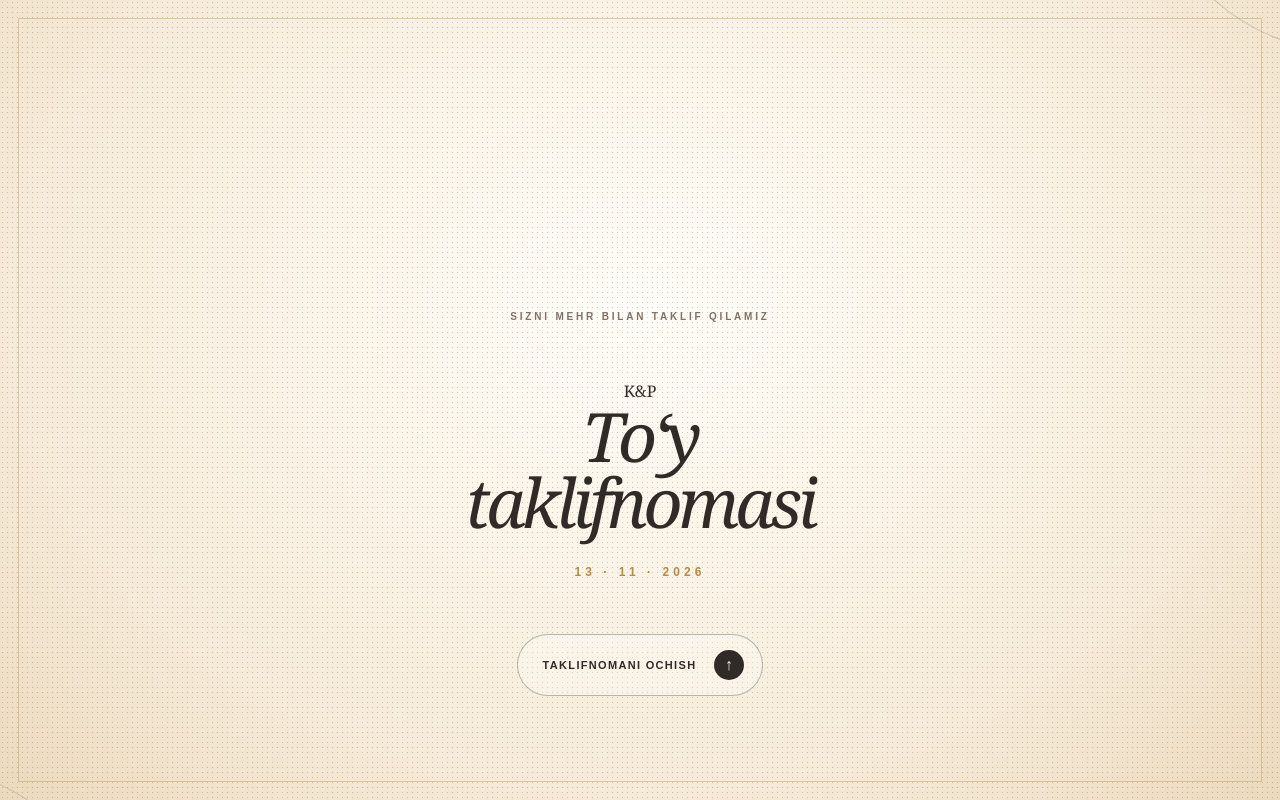
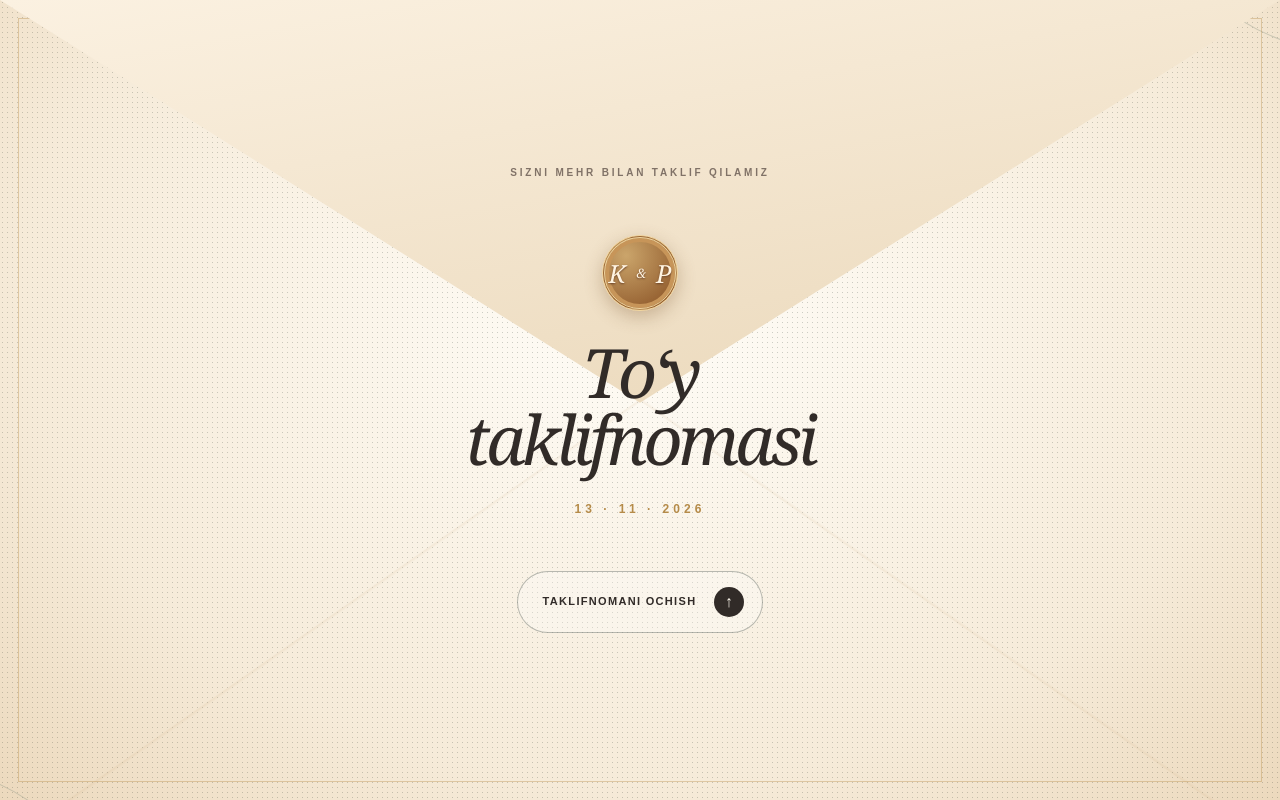
Before and after one commit to Sodiqov02/Kamoliddin-Parvina, a Next.js app: page / in a window 1280 px wide. Built offline with nearby package versions, Linux system fonts and the light colour scheme.

Commit message:
Add cinematic envelope and optimized couple photo scene

```diff
--- a/app/globals.css
+++ b/app/globals.css
@@ -107,3 +107,24 @@ button { font: inherit; }
 .scene { padding-inline: max(22px, env(safe-area-inset-left)); }
 .open-button:focus-visible { outline: 3px solid var(--gold); outline-offset: 5px; }
 @media (prefers-reduced-motion: reduce) { .reveal { opacity: 1; } .swipe-hint i { animation: none; } }
+
+/* Cinematic envelope and photographic interlude */
+.cover { isolation: isolate; perspective: 1200px; }
+.cover::before { content: ''; position: absolute; inset: 0; pointer-events: none; opacity: .66; background: linear-gradient(35deg, transparent 49.9%, rgba(189,145,90,.15) 50%,transparent 50.2%), linear-gradient(145deg, transparent 49.9%,rgba(189,145,90,.15) 50%, transparent 50.2%); }
+.envelope-flap { position:absolute; z-index:1; inset:0 0 47%; clip-path:polygon(0 0,100% 0,50% 95%); transform-origin:top center; background:linear-gradient(170deg,#fbf1e1,#e9d6b7); box-shadow:0 12px 35px #9c74402b; transition:transform .95s cubic-bezier(.2,.8,.2,1),opacity .75s ease; pointer-events:none; }
+.cover--opened .envelope-flap,.invitation-opening .envelope-flap { transform:rotateX(-115deg); opacity:0; }
+.cover-content { z-index:2; }
+.wax-seal { display:grid; place-items:center; grid-auto-flow:column; gap:3px; margin:0 auto 3.5vh; width:76px; height:76px; border-radius:50%; background:radial-gradient(circle at 30% 25%,#cba56b,#976333 75%); color:#fff4e2; border:3px double #f1d6a0; box-shadow:0 6px 18px #724b2550,inset 0 0 0 4px #c79559; font:italic 25px Georgia,serif; text-shadow:0 1px 2px #6c452b; }
+.wax-seal span {font-size:13px;}
+.scene--portrait { background:radial-gradient(circle at 50% 20%,#f6eddf,#d7bfa2); color:var(--ink); grid-template-rows:auto minmax(0,1fr) auto; align-content:center; gap:12px; padding-block:clamp(55px,8vh,92px); }
+.scene--portrait .scene-kicker { margin:0; color:#876e51; }
+.portrait-frame { width:min(78vw,410px); max-height:62dvh; aspect-ratio:4/5; margin:auto; padding:9px; background:#fffaf2; border:1px solid #bc9869; box-shadow:0 20px 65px #59392330; border-radius:210px 210px 12px 12px; overflow:hidden; }
+.portrait-frame img {display:block; width:100%; height:100%; object-fit:cover; object-position:center; border-radius:200px 200px 7px 7px;}
+.portrait-fallback { height:100%; display:grid;place-items:center; background:linear-gradient(140deg,#f3e1c6,#d9b68e); border-radius:200px 200px 7px 7px; color:#8c6845; font:italic 35px Georgia,serif;}
+.portrait-caption {margin:0; color:#775b43; font:clamp(19px,5vw,30px) Georgia,serif;}
+.portrait-caption i {color:#b58b49;}
+.scene--portrait .swipe-hint {color:#715e4f;}
+.scene--active .portrait-frame {animation:portraitIn 1.25s cubic-bezier(.2,.8,.2,1) both; animation-delay:.25s;}
+@keyframes portraitIn {from{opacity:0; transform:translateY(20px) scale(.96)}to{opacity:1;transform:none}}
+@media (prefers-reduced-motion:reduce){.scene--active .portrait-frame{animation:none;opacity:1;}}
+@media (max-height:650px){.portrait-frame{max-height:52dvh}.scene--portrait{padding-block:44px}}
```
